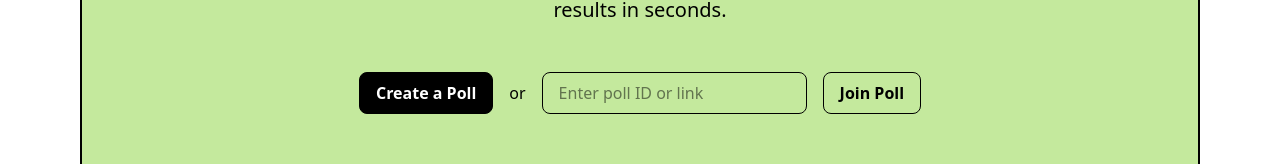
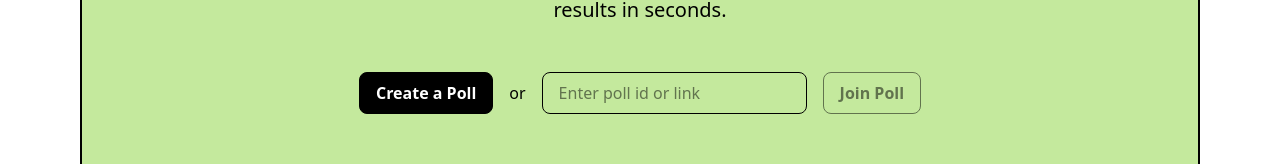
Before and after one commit to honopio/hot-take, an Angular app in the folder frontend/: page / in a window 1280 px wide. Shown: the part 358-522 px from the top of the page. Built offline with nearby package versions, Linux system fonts and the light colour scheme.

Commit message:
refactor: add pollInput property to disable button if empty field

```diff
--- a/frontend/src/app/home/home.html
+++ b/frontend/src/app/home/home.html
@@ -16,14 +16,17 @@
     <span class="text-black">or</span>
     <div class="flex gap-4">
       <input
-        #pollInput
+        #pollId
         type="text"
-        placeholder="Enter poll ID or link"
+        placeholder="Enter poll id or link"
+        (keyup.enter)="pollInput && joinPoll(pollId.value)"
+        [(ngModel)]="pollInput"
         class="px-4 py-2 border rounded-lg focus:outline-none text-black"
       />
       <button
         class="btn bg-transparent text-black"
-        (click)="joinPoll(pollInput.value)"
+        (click)="joinPoll(pollId.value)"
+        [disabled]="!pollInput"
       >
         Join Poll
       </button>
--- a/frontend/src/app/home/home.ts
+++ b/frontend/src/app/home/home.ts
@@ -1,16 +1,17 @@
 import { Component, inject } from '@angular/core';
-import { MatIcon } from '@angular/material/icon';
 import { Router, RouterLink } from '@angular/router';
 import { HomeCard } from '../home-card/home-card';
+import { FormsModule } from '@angular/forms';
 
 @Component({
   selector: 'app-home',
-  imports: [MatIcon, RouterLink, HomeCard],
+  imports: [RouterLink, HomeCard, FormsModule],
   templateUrl: './home.html',
   styleUrls: ['./home.scss'],
 })
 export class Home {
-  private router = inject(Router);
+  constructor(private router: Router) {}
+  pollInput: string = '';
 
   joinPoll(pollInput: string) {
     let pollId = pollInput.trim();
```
